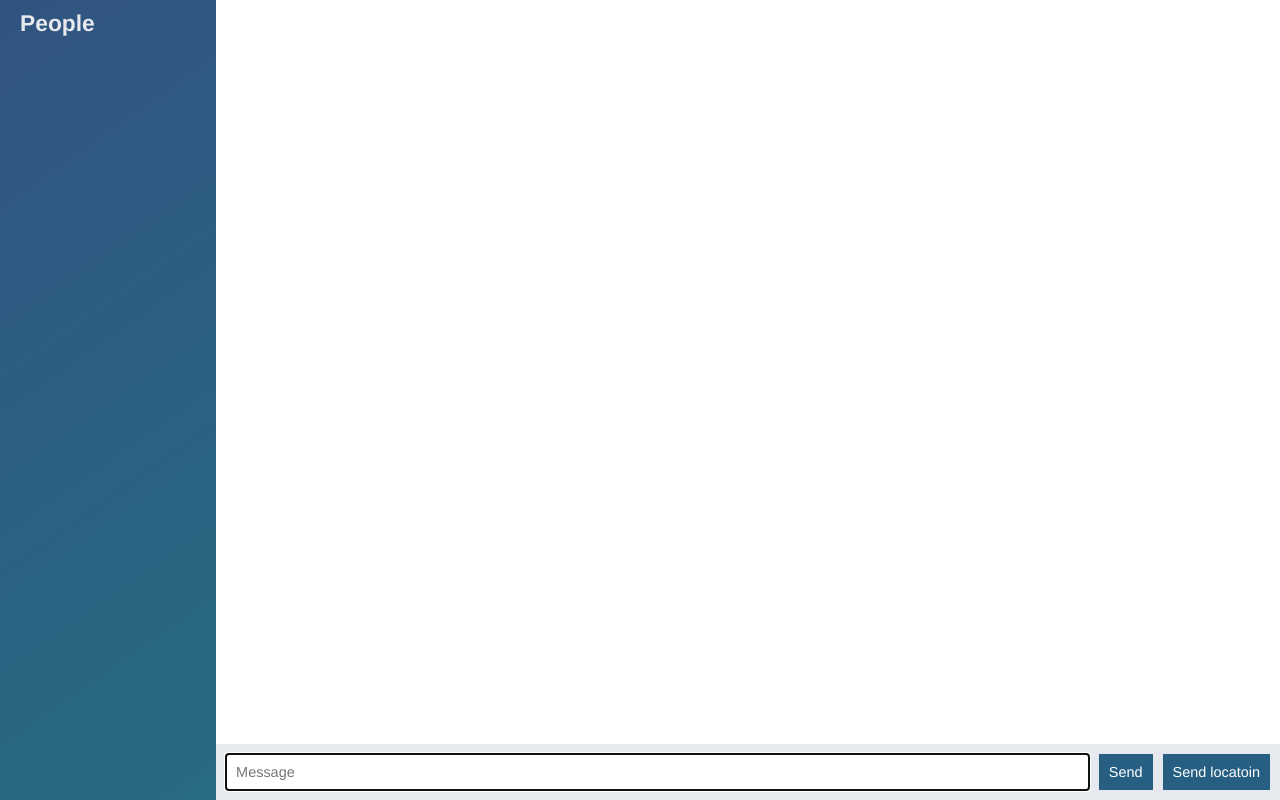
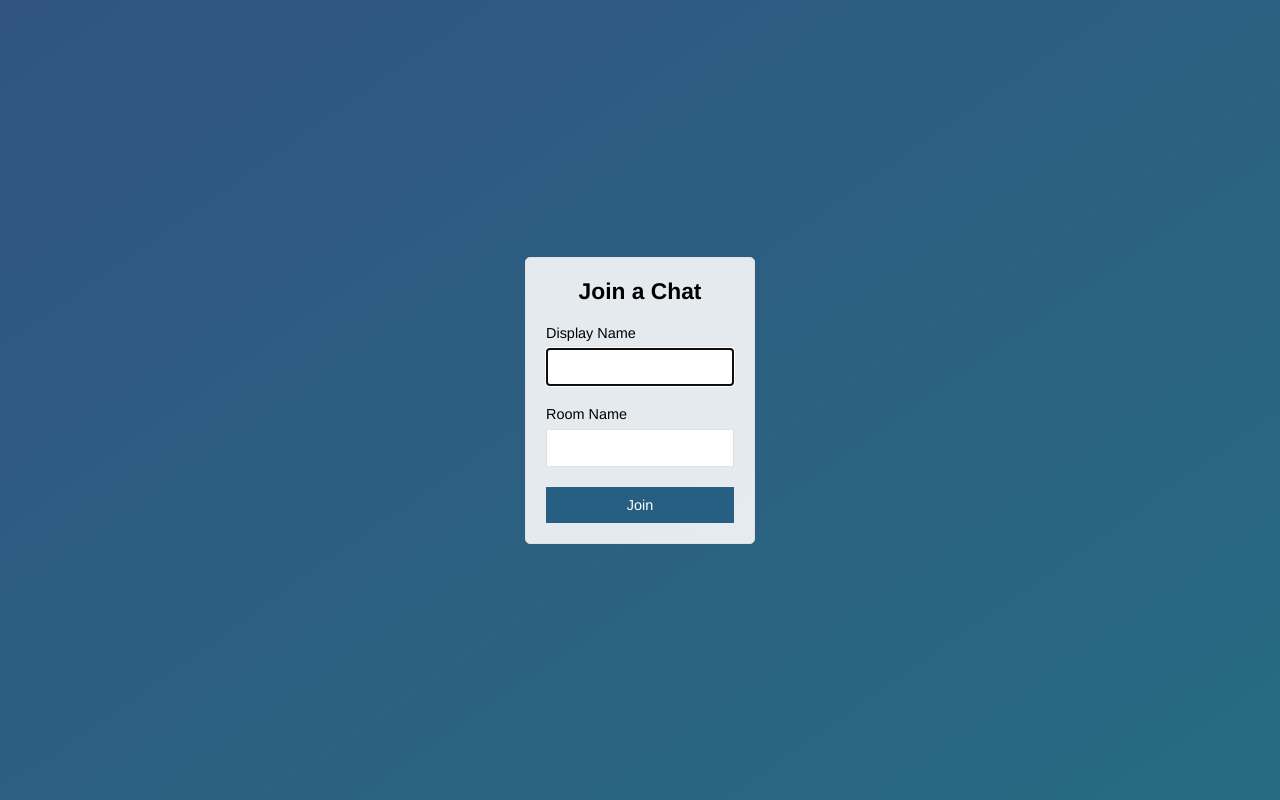
Before and after one commit to jeaniedaddy/node-chat-app, a website: page public/index.html in a window 1280 px wide. Drawn offline with nearby package versions, Linux system fonts and the light colour scheme; no server answers.

Commit message:
add join page submits to chat.html

```diff
--- a/public/index.html
+++ b/public/index.html
@@ -4,58 +4,29 @@
 
 <head>
   <meta charset="utf-8">
+  <title>Join : ChatApp</title>
+  <meta name="viewport" content="width=device-width, initial-scale=1, user-scalable=no">
   <link rel="stylesheet" href="/css/styles.css" >
 </head>
 
-<body class="chat">
-  <div class="chat__sidebar">
-    <h3>People</h3>
-    <div id="users"></div>
-  </div>
-
-  <div class="chat__main">
-      <ol id="messages" class="chat__messages"></ol>
-
-      <div class="chat__footer">
-          <form id="message-form">
-              <input name="message" type="text" placeholder="Message" autofocus autocomplete="off"/>
-              <button>Send</button>
-            </form>
-            <button id="send-location">Send locatoin</button>
-      </div>
-  </div>
-
-  <script id='message-template' type='text/template'>
-    <div class="message">
-      <div class="message__title">
-        <h4>{{from}}</h4>
-        <span>{{createdAt}}</span>
-      </div>
-      <div class="message__body">
-        <p>{{text}}</p>
-      </div>
+<body class="centered-form">
+    <div class="centered-form__form">
+        <form action="/chat.html">
+            <div class="form-field">
+                <h3>Join a Chat</h3>
+            </div>
+            <div class="form-field">
+                <label>Display Name</label>
+                <input type="text" name="name" autofocus/>
+            </div>
+            <div class="form-field">
+                <label>Room Name</label>
+                <input type="text" name="room"/>
+            </div>
+            <div class="form-field">
+                <button>Join</button>
+            </div>
+        </form>
     </div>
-  </script>
-
-  <script id='message-location-template' type='text/template'>
-    <div class="message">
-        <div class="message__title">
-          <h4>{{from}}</h4>
-          <span>{{createdAt}}</span>
-        </div>
-        <div class="message__body">
-          <p>
-            <a href={{url}}  target='_blank'>My Location</a>
-          </p>
-        </div>
-      </div>
-  </script>
-
-  <script src="/socket.io/socket.io.js"></script>
-  <script src="/js/libs/jquery-3.1.0.min.js"></script>
-  <script src="/js/libs/moment.js"></script>
-  <script src="/js/libs/mustache.js"></script>
-  <script src="/js/index.js"></script>
 </body>
-
 </html>
```
Also changed, not shown: public/chat.html (added, +63 -0 lines), public/js/chat.js (renamed from public/js/index.js).
